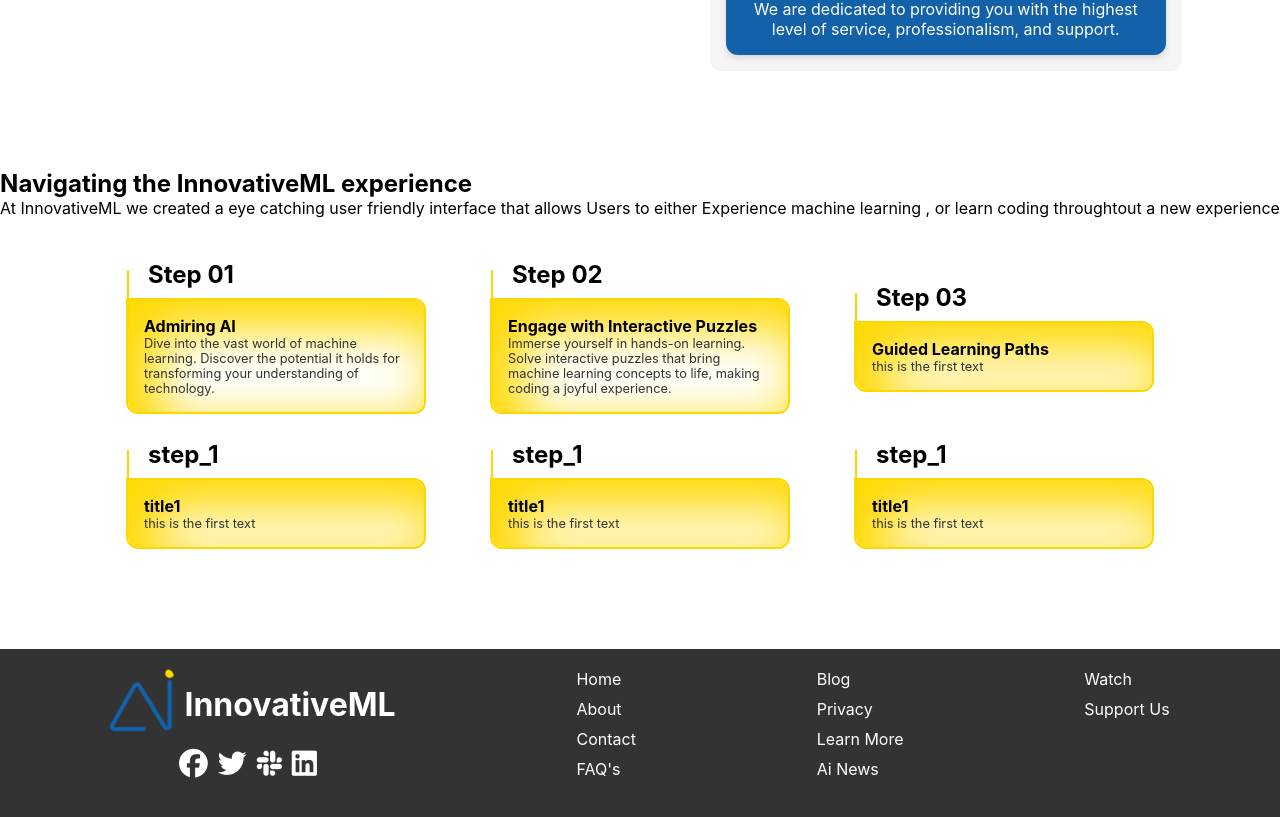
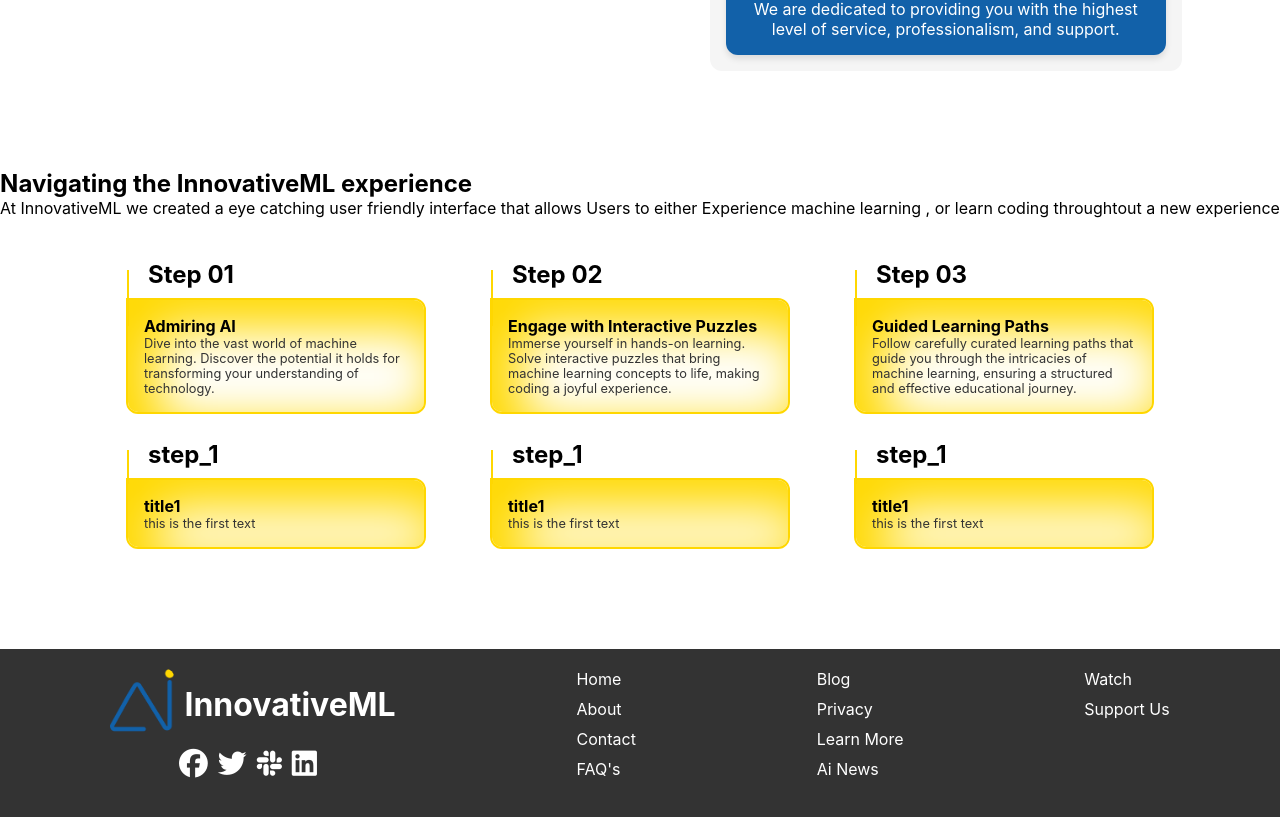
Before and after one commit to AhmadSerhall/innovativeML, a React (Create React App) app in the folder frontend/: page /about in a window 1280 px wide. Shown: the part 983-1800 px from the top of the page. Built offline with nearby package versions, Linux system fonts and the light colour scheme.

Commit message:
changed the text for card 3

```diff
--- a/frontend/src/components/Experience/index.jsx
+++ b/frontend/src/components/Experience/index.jsx
@@ -11,7 +11,7 @@ const Experience = () => {
       <div className='experience-card-container flex'>
         <CardExperience step={"Step 01"} title={"Admiring AI"} text={"Dive into the vast world of machine learning. Discover the potential it holds for transforming your understanding of technology."} />
         <CardExperience step={"Step 02"} title={"Engage with Interactive Puzzles"} text={"Immerse yourself in hands-on learning. Solve interactive puzzles that bring machine learning concepts to life, making coding a joyful experience."} />
-        <CardExperience step={"Step 03"} title={" Guided Learning Paths"} text={"this is the first text"} />
+        <CardExperience step={"Step 03"} title={" Guided Learning Paths"} text={"Follow carefully curated learning paths that guide you through the intricacies of machine learning, ensuring a structured and effective educational journey."} />
         <CardExperience step={"step_1"} title={"title1"} text={"this is the first text"} />
         <CardExperience step={"step_1"} title={"title1"} text={"this is the first text"} />
         <CardExperience step={"step_1"} title={"title1"} text={"this is the first text"} />
```
